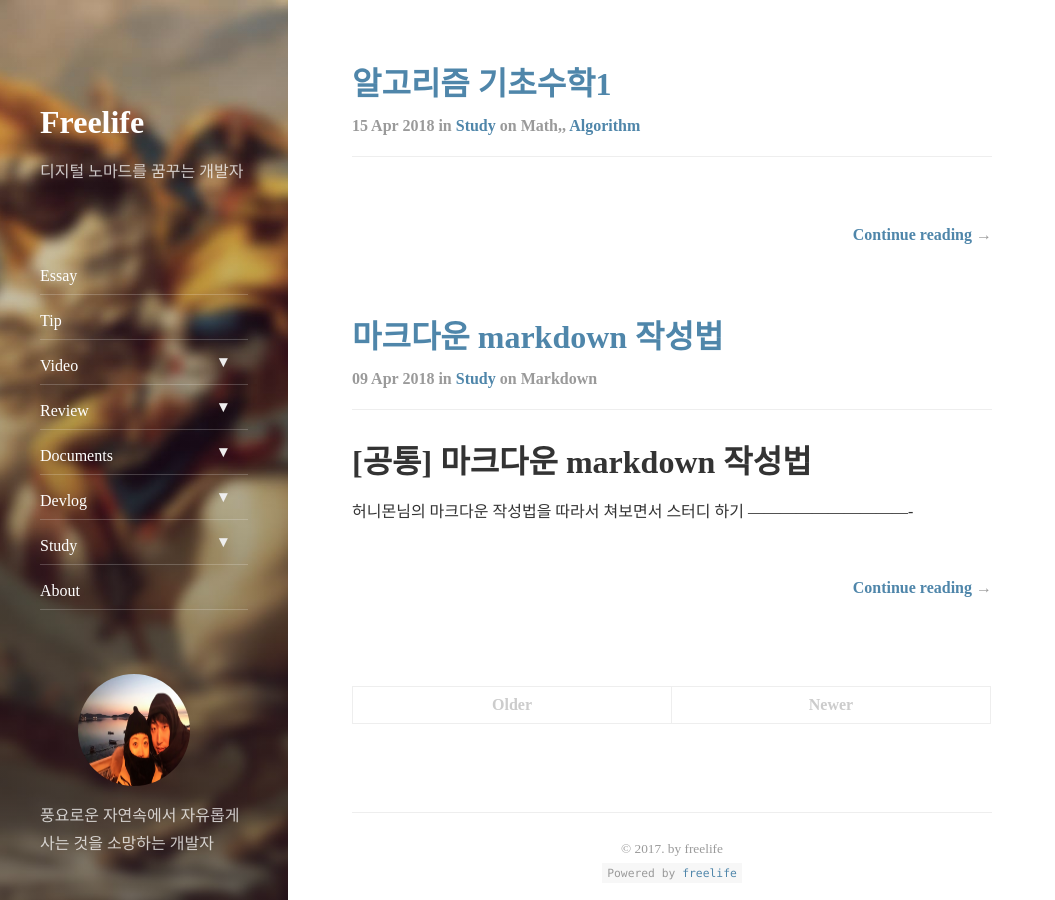
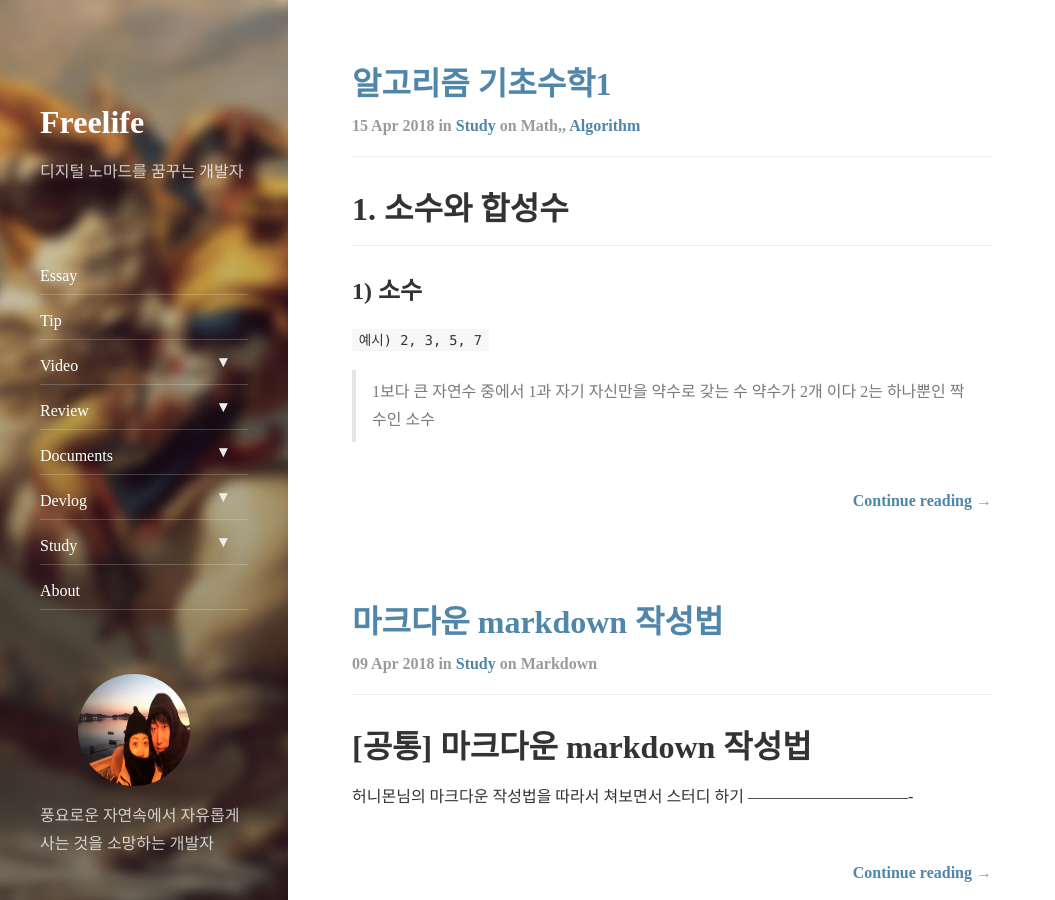
Before and after one commit to freelife1191/freelife1191.github.io, a Jekyll site: the page built from index.html, in a window 1280 px wide and 900 px high. Shown: the whole window, without its empty margins (0-1055 px from the left). Built offline with Jekyll 4.4.1, drawn with Linux system fonts in a browser that asks for light colours; nearby versions of some CDN libraries; the list of posts is cut into pages by our own code.

Commit message:
재업로드

```diff
--- a/_posts/2018-04-15-study-math-sosu.markdown
+++ b/_posts/2018-04-15-study-math-sosu.markdown
@@ -5,3 +5,28 @@ subtitle: "알고리즘 수학 소수와 합성수 거듭제곱"
 categories: study
 tags: math, algorithm
 ---
+# 1. 소수와 합성수
+-------------------------
+## 1) 소수
+`예시) 2, 3, 5, 7`
+> 1보다 큰 자연수 중에서 1과 자기 자신만을 약수로 갖는 수
+> 약수가 2개 이다
+> 2는 하나뿐인 짝수인 소수
+
+## 2) 합성수
+`예시) 4, 6, 8, 9, 10,···`
+> 1보다 큰 자연수 중에서 1과 자기 자신이외의 수를 약수로 갖는 수
+> 약수가 3개 이상이다
+
+####<font color='red'>**※** 1은 소수도 아니고 합성수도 아니다. 약수는 1개 이다</font>
+# 2. 거듭제곱
+---------------------------
+$$2\times 2\times 2 = 2^3$$
+## 1) 거듭제곱
+> 같은 수나 문자를 여러 번 곱한 것을 간단히 나타낸것
+## 2) 밑
+> 거듭제곱에서 여러 번 곱한 수나 문자
+> `위의 표현식에서 2가 밑`
+## 3) 지수
+> 거듭제곱에서 여러 번 곱한 수나 문자를 곱한 횟수
+> `위의 표현식에서 3이 지수`
```
